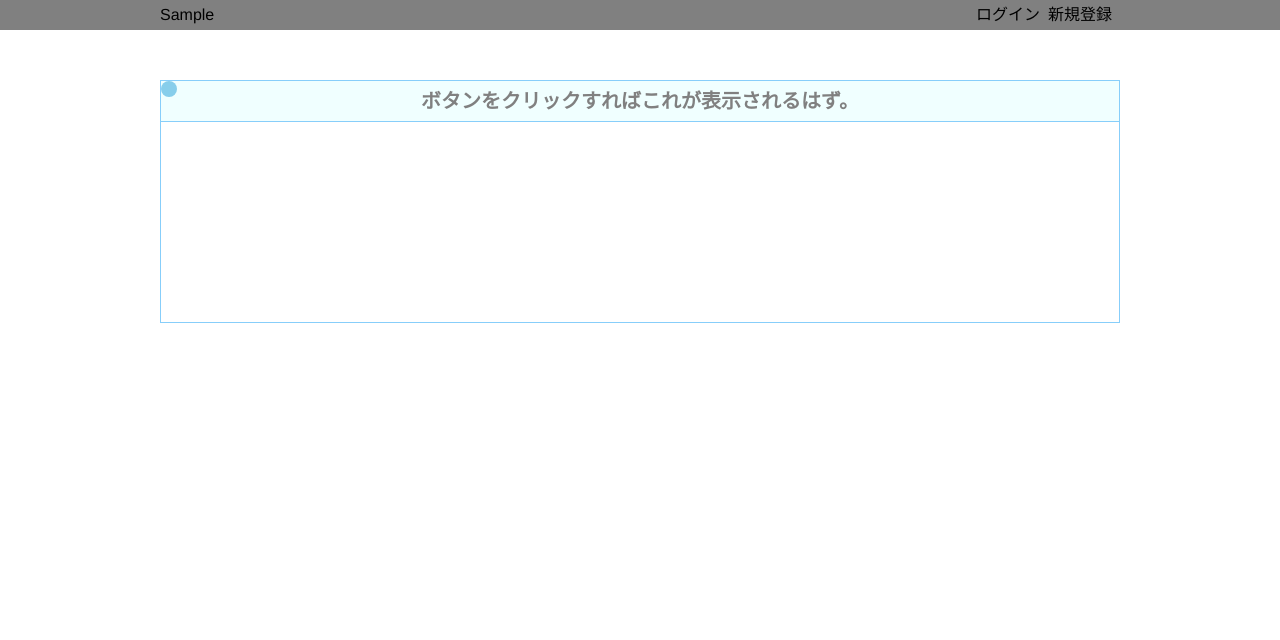
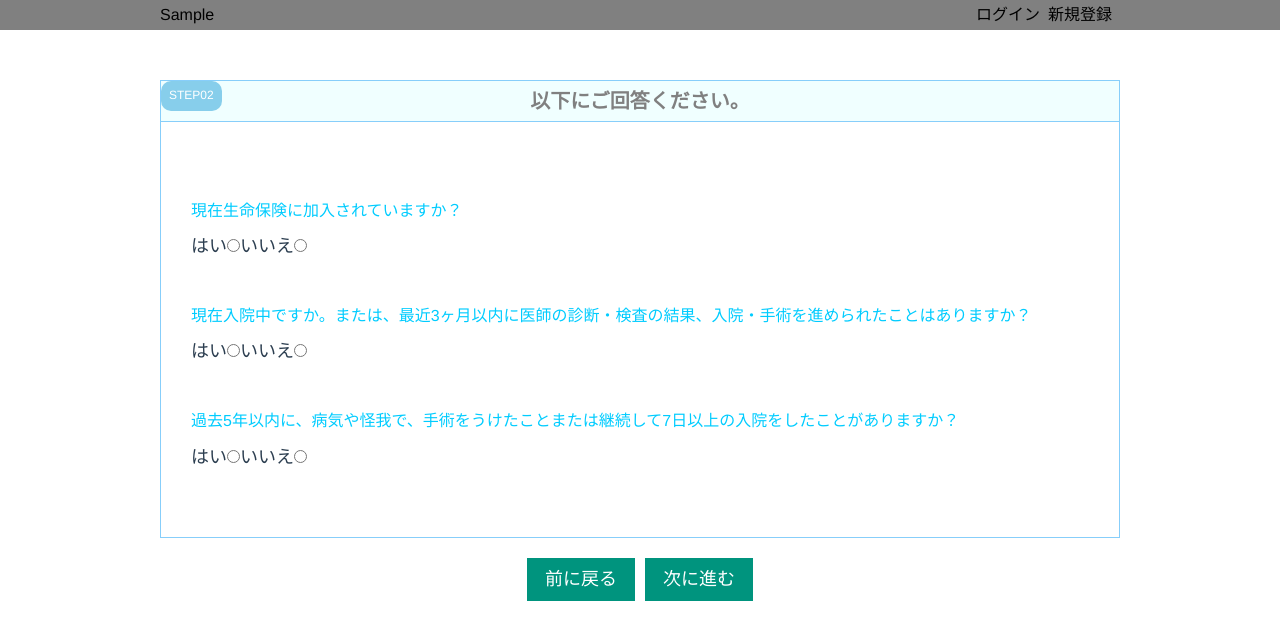
Before and after one commit to yuta000111/menta.test, a Vue app in the folder vue/my-project/: page /step02 in a window 1280 px wide. Shown: the top 640 px of the page. Built offline with nearby package versions, Linux system fonts and the light colour scheme.

Commit message:
課題2-1完了

```diff
--- a/vue/my-project/src/App.vue
+++ b/vue/my-project/src/App.vue
@@ -1,7 +1,6 @@
 <template>
     <Header></Header>
     <router-view></router-view>
-
 </template>
 
 <script>
@@ -13,10 +12,11 @@ export default {
   },
   data:function(){
     return{
-      currentnum:1
+      currentnum:1,
+      answers:[]
     }
-  },
-}
+  }
+  }
 </script>
 
 <style lang="scss">
@@ -28,5 +28,4 @@ export default {
   color: #2c3e50;
 
 }
-
 </style>
--- a/vue/my-project/src/components/step-compornent.vue
+++ b/vue/my-project/src/components/step-compornent.vue
@@ -13,7 +13,7 @@
                   <div class="stepbox__textarea--inner">
                     <p class="question"><slot name="question01"></slot></p>
                     <div class="answer">
-                        <slot name="answer1"></slot>
+                        <slot name="answer01"></slot>
                     </div>
                 </div>
               </div>
@@ -21,16 +21,21 @@
                   <div class="stepbox__textarea--inner">
                     <p class="question"><slot name="question02"></slot></p>
                     <div class="answer">
-                        <slot name="answer2"></slot>
+                        <slot name="answer02"></slot>
+                    </div>
+                </div>
+              </div>
+              <div class="stepbox__textarea--question">
+                  <div class="stepbox__textarea--inner">
+                    <p class="question"><slot name="question03"></slot></p>
+                    <div class="answer">
+                        <slot name="answer03"></slot>
                     </div>
                 </div>
               </div>
             </div>
           </div>
         </div>
-          <div class="button" :stepNum="stepNum">
-              <slot name="button"></slot>
-          </div>
       </div>
 </template>
 
@@ -48,12 +53,6 @@ export default {
 .container{
     max-width: 960px;
     margin:0 auto;
-}
-.button{
-    width:200px;
-    margin:20px auto;
-
-
 }
 
 .stepbox{
--- a/vue/my-project/src/components/step01.vue
+++ b/vue/my-project/src/components/step01.vue
@@ -2,15 +2,15 @@
   <StepCompornent>
       <template #title>お客様の情報をご入力してください。</template>
       <template #stepnumber>STEP1</template>
-      <template #question01>{{question1}}</template>
-      <template #answer1>
+      <template #question01>-性別-</template>
+      <template #answer01>
         <input v-model="Gender" value="男性" type="radio" name="gender" id="gender01"><label for="gender01">男性</label>
         <input v-model="Gender" value="女性" type="radio" name="gender" id="gender02"><label for="gender02">女性</label>
       </template>
       <template #question02>
-          {{question2}}
+          -生年月日-
       </template>
-      <template #answer2>
+      <template #answer02>
           <div class="answer02">
         <select class="answer02__year" v-model="birth" name="year" id="year">
                             <option value="1970">1970/昭和45</option>
@@ -108,7 +108,7 @@
             </div>
       </template>
   </StepCompornent>
-  <button type="button" @click="this.$router.push({path:'/step02'})">NEXT</button>
+  <button class="button" type="button" @click="this.$router.push({path:'/step02'}); step">次に進む</button>
 </template>
 
 <script>
@@ -116,23 +116,22 @@ import StepCompornent from './step-compornent'
 
 export default {
     props:{
-        startnumber:Number
+        startnum:Number
+    },
+    emits:{
+        updateStep:null
     },
     components:{
         StepCompornent
     },
     data:function(){
         return{
-            question1:'-性別-',
-            question2:'-生年月日-',
             Gender:'',
             birth:'',
             mounth:'',
-            day:''
+            day:'',
+            answer01:[]
         }
-    },
-    method:{
-
     }
 }
 </script>
@@ -182,4 +181,12 @@ export default {
         }
 
     }
+.button{
+    margin-top: 20px;
+    font-size: 18px;
+    color: white;
+    border: none;
+    background-color: #00947e;
+    padding: 0.6em 1em;
+}
 </style>
--- a/vue/my-project/src/components/step02.vue
+++ b/vue/my-project/src/components/step02.vue
@@ -1,24 +1,65 @@
 <template>
-  <StepCompornent>
-      <template #title>ボタンをクリックすればこれが表示されるはず。</template>
-  </StepCompornent>
+<StepCompornent>
+    <template #stepnumber>STEP02</template>
+      <template #title>以下にご回答ください。</template>
+      <template #question01>現在生命保険に加入されていますか？</template>
+      <template #answer01>
+          <label for="answer01">はい<input v-model="lifeAssurance" id="answer01" type="radio" name="life-assurance" value="true"></label>
+          <label for="answer02">いいえ<input v-model="lifeAssurance" id="answer02" type="radio" name="life-assurance" value="false"></label>
+      </template>
+      <template #question02>現在入院中ですか。または、最近3ヶ月以内に医師の診断・検査の結果、入院・手術を進められたことはありますか？</template>
+      <template #answer02>
+          <label for="answer01">はい<input v-model="hospitalization" id="answer01" type="radio" name="hospitalization" value="true"></label>
+          <label for="answer02">いいえ<input v-model="hospitalization" id="answer02" type="radio" name="hospitalization" value="false"></label>
+      </template>
+      <template #question03>過去5年以内に、病気や怪我で、手術をうけたことまたは継続して7日以上の入院をしたことがありますか？</template>
+      <template #answer03>
+          <label for="answer01">はい<input v-model="hospitalizationex" id="answer01" type="radio" name="hospitalization-ex" value="true"></label>
+          <label for="answer02">いいえ<input v-model="hospitalizationex" id="answer02" type="radio" name="hospitalization-ex" value="false"></label>
+      </template>
+</StepCompornent>
+  <div class="button-area">
+    <button class="button" type="button" @click="this.$router.push({path:'/'})">前に戻る</button>
+    <button class="button" type="button" @click="this.$router.push({path:'/step03'})">次に進む</button>
+  </div>
 </template>
 
 <script>
 import StepCompornent from './step-compornent'
 export default {
     name:'step02',
+    emits:{
+        updateStep:null
+    },
+    props:{
+        startnum:Number
+    },
     components:{
         StepCompornent
     },
     data:function(){
         return{
-
+            lifeAssurance:'',
+            hospitalization:'',
+            hospitalizationex:'',
+            step02:[]
         }
     }
 }
 </script>
 
-<style>
-
+<style lang="scss">
+.button-area{
+    .button{
+    margin-top: 20px;
+    font-size: 18px;
+    color: white;
+    border: none;
+    background-color: #00947e;
+    padding: 0.6em 1em;
+    &:last-child{
+        margin-left: 10px;
+    }
+    }
+}
 </style>
--- /dev/null
+++ b/vue/my-project/src/components/step03.vue
@@ -0,0 +1,50 @@
+<template>
+  <StepCompornent>
+      <template #stepnumber>STEP03</template>
+      <template #title>ごお相談内容をご記入ください</template>
+      <template #question01>-ご相談内容-</template>
+      <template #answer01>
+          <textarea class="consultation" v-model="consultation" name="consultation" cols="90" rows="20"></textarea>
+      </template>
+  </StepCompornent>
+  <div class="button-area">
+    <button class="button" type="button" @click="this.$router.push({path:'/step02'})">前に戻る</button>
+  </div>
+</template>
+
+<script>
+import StepCompornent from './step-compornent'
+export default {
+    name:'step03',
+    props:{
+        startnum:Number
+    },
+    components:{
+        StepCompornent
+    },
+    data:function(){
+        return{
+            consultation:''
+        }
+    }
+}
+</script>
+
+<style lang="scss">
+.consultation{
+    border:1px solid gray;
+}
+.button-area{
+    .button{
+    margin-top: 20px;
+    font-size: 18px;
+    color: white;
+    border: none;
+    background-color: #00947e;
+    padding: 0.6em 1em;
+    &:last-child{
+        margin-left: 10px;
+    }
+    }
+}
+</style>
--- a/vue/my-project/src/router/index.js
+++ b/vue/my-project/src/router/index.js
@@ -1,5 +1,6 @@
 import step01 from '@/components/step01'
 import step02 from '@/components/step02'
+import step03 from '@/components/step03'
 import { createRouter, createWebHistory } from 'vue-router'
 
 const router = createRouter({
@@ -13,6 +14,11 @@ const router = createRouter({
             path: '/step02',
             name: 'step02',
             component: step02
+        },
+        {
+            path: '/step03',
+            name: 'step03',
+            component: step03
         }
     ]
 })
```
